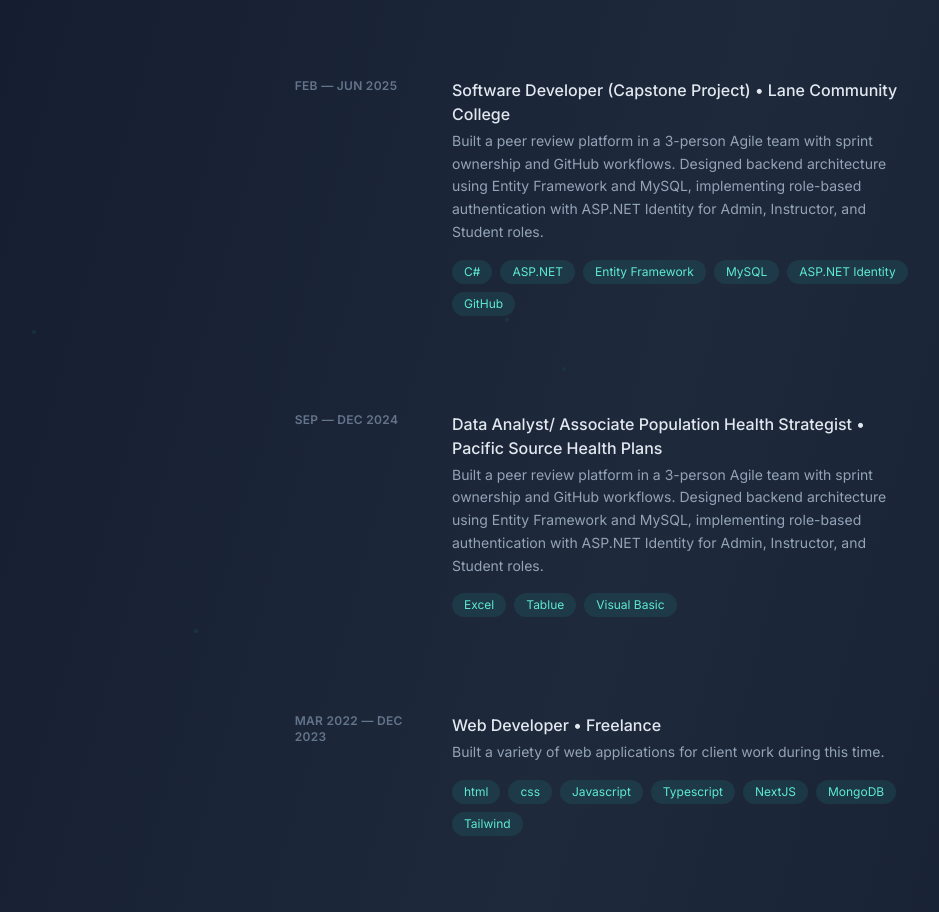
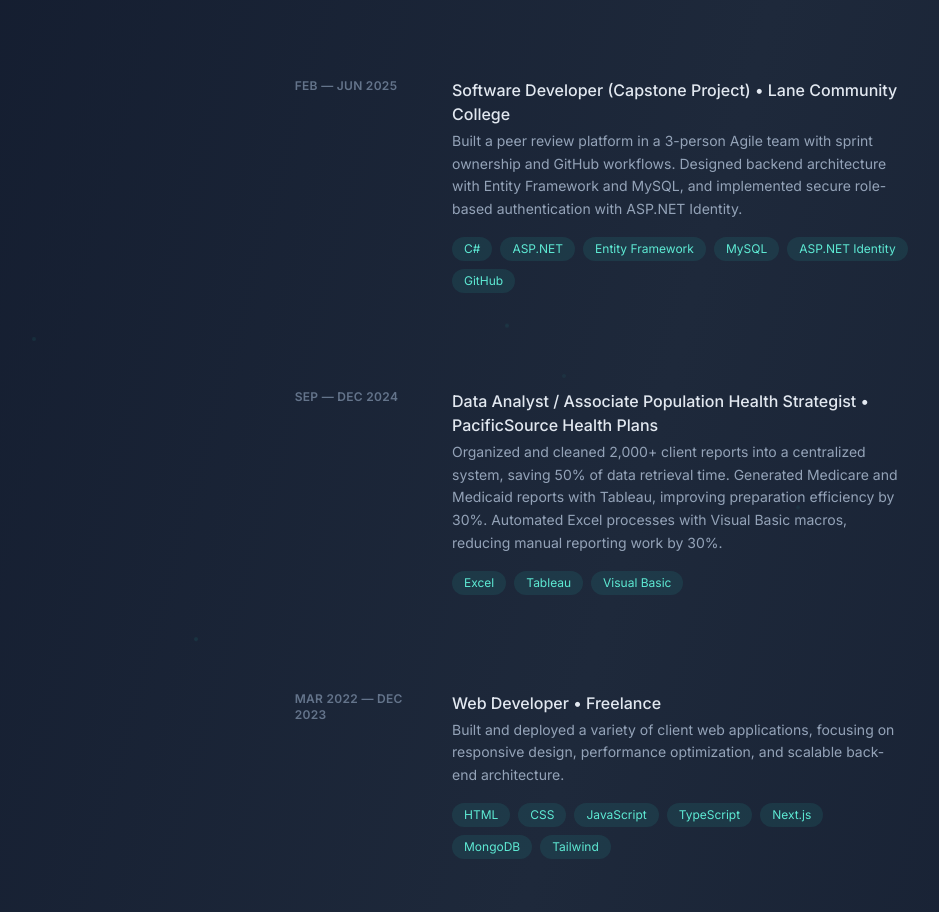
Before and after one commit to travisburns/digitalheavyweights, a Next.js app in the folder businesssite/: page / in a window 1280 px wide. Shown: the part 920-1832 px from the top of the page, without its empty margins (252-1191 px from the left). Built offline with nearby package versions, Linux system fonts and the light colour scheme.

Commit message:
added changes to duplicate exp

```diff
--- a/businesssite/constants/experienceData.ts
+++ b/businesssite/constants/experienceData.ts
@@ -3,28 +3,32 @@
     period: 'APR — JUN 2025',
     title: 'Software Developer Intern',
     company: 'Trifoia',
-    description: 'Developed an access request system using Blazor, Razor, and dependency injection, streamlining onboarding processes. Migrated production database from Azure to MonsterASP.NET with zero downtime and integrated AWS SES for email templates. Resolved 30+ UI/UX issues across 15+ views, enhancing user experience.',
+    description:
+      'Developed an access request system using Blazor, Razor, and dependency injection. Migrated production database from Azure to MonsterASP.NET with zero downtime. Integrated AWS SES for automated email templates and resolved 30+ UI/UX issues across 15+ views.',
     tech: ['C#', 'Blazor', 'ASP.NET', 'SQL Server', 'Azure', 'AWS SES', 'Radzen']
   },
   {
     period: 'FEB — JUN 2025',
     title: 'Software Developer (Capstone Project)',
     company: 'Lane Community College',
-    description: 'Built a peer review platform in a 3-person Agile team with sprint ownership and GitHub workflows. Designed backend architecture using Entity Framework and MySQL, implementing role-based authentication with ASP.NET Identity for Admin, Instructor, and Student roles.',
+    description:
+      'Built a peer review platform in a 3-person Agile team with sprint ownership and GitHub workflows. Designed backend architecture with Entity Framework and MySQL, and implemented secure role-based authentication with ASP.NET Identity.',
     tech: ['C#', 'ASP.NET', 'Entity Framework', 'MySQL', 'ASP.NET Identity', 'GitHub']
   },
-   {
+  {
     period: 'SEP — DEC 2024',
-    title: 'Data Analyst/ Associate Population Health Strategist',
-    company: 'Pacific Source Health Plans',
-    description: 'Built a peer review platform in a 3-person Agile team with sprint ownership and GitHub workflows. Designed backend architecture using Entity Framework and MySQL, implementing role-based authentication with ASP.NET Identity for Admin, Instructor, and Student roles.',
-    tech: ['Excel', 'Tablue', 'Visual Basic',]
+    title: 'Data Analyst / Associate Population Health Strategist',
+    company: 'PacificSource Health Plans',
+    description:
+      'Organized and cleaned 2,000+ client reports into a centralized system, saving 50% of data retrieval time. Generated Medicare and Medicaid reports with Tableau, improving preparation efficiency by 30%. Automated Excel processes with Visual Basic macros, reducing manual reporting work by 30%.',
+    tech: ['Excel', 'Tableau', 'Visual Basic']
   },
-   {
+  {
     period: 'MAR 2022 — DEC 2023',
     title: 'Web Developer',
     company: 'Freelance',
-    description: 'Built a variety of web applications for client work during this time.',
-    tech: ['html', 'css', 'Javascript', 'Typescript', 'NextJS', 'MongoDB', 'Tailwind']
+    description:
+      'Built and deployed a variety of client web applications, focusing on responsive design, performance optimization, and scalable back-end architecture.',
+    tech: ['HTML', 'CSS', 'JavaScript', 'TypeScript', 'Next.js', 'MongoDB', 'Tailwind']
   }
 ];
```
